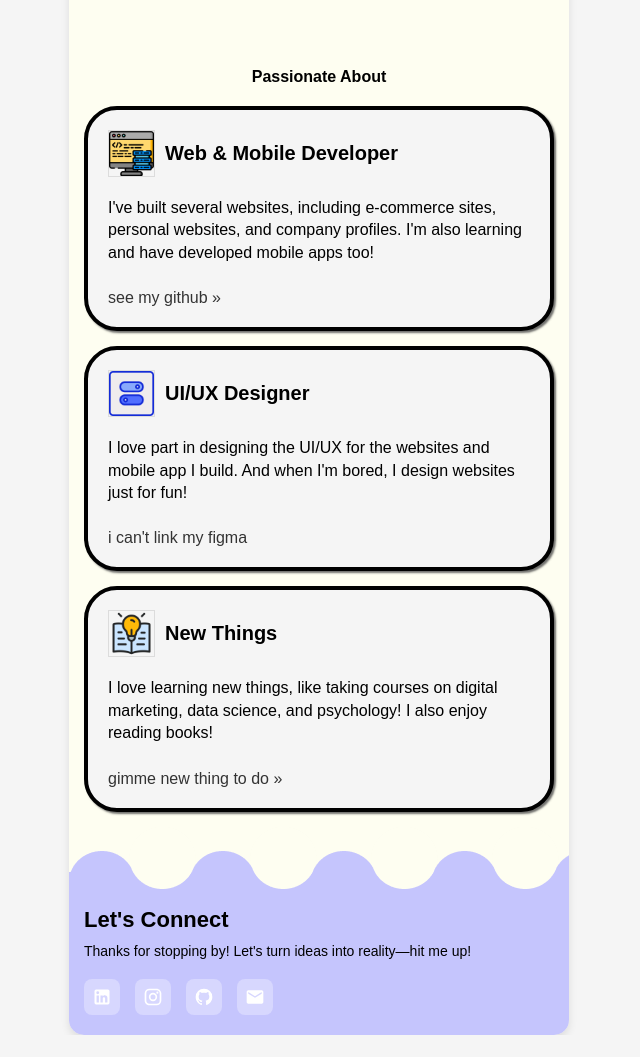
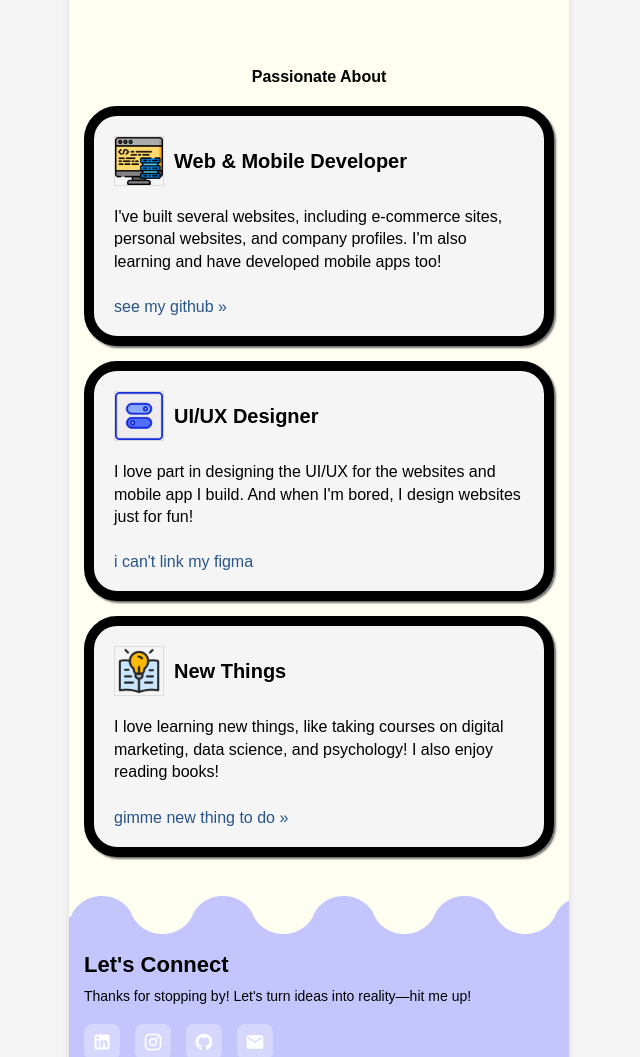
Before and after one commit to mangyoi/It-s-me-mang, a plain HTML site: page index.html in a window 1280 px wide. Shown: the part 730-1787 px from the top of the page, without its empty margins (321-961 px from the left). Before the commit the page ends 1765 px from the top, so only its background shows below. Drawn offline with Linux system fonts and the light colour scheme.

Commit message:
colour update

```diff
--- a/index.html
+++ b/index.html
@@ -92,7 +92,7 @@
             padding: 15px;
             height: px;
             margin: 0 15px 15px;
-            border: 4px solid #000000;
+            border: 10px solid #000000;
             box-shadow: 2px 2px 2px rgba(78, 77, 77, 0.8);
             min-height: 200px;
         }
@@ -104,8 +104,8 @@
         }
 
         .skill-icon {
-            width: 47px;
-            height: 47px;
+            width: 50px;
+            height: 50px;
             display: flex;
             justify-content: center;
             align-items: center;
@@ -130,7 +130,7 @@
         .skill-link {
             display: inline-block;
             font-size: 16px;
-            color: #333;
+            color: #27548A;
             text-decoration: none;
             margin-top: 5px;
         }
```
